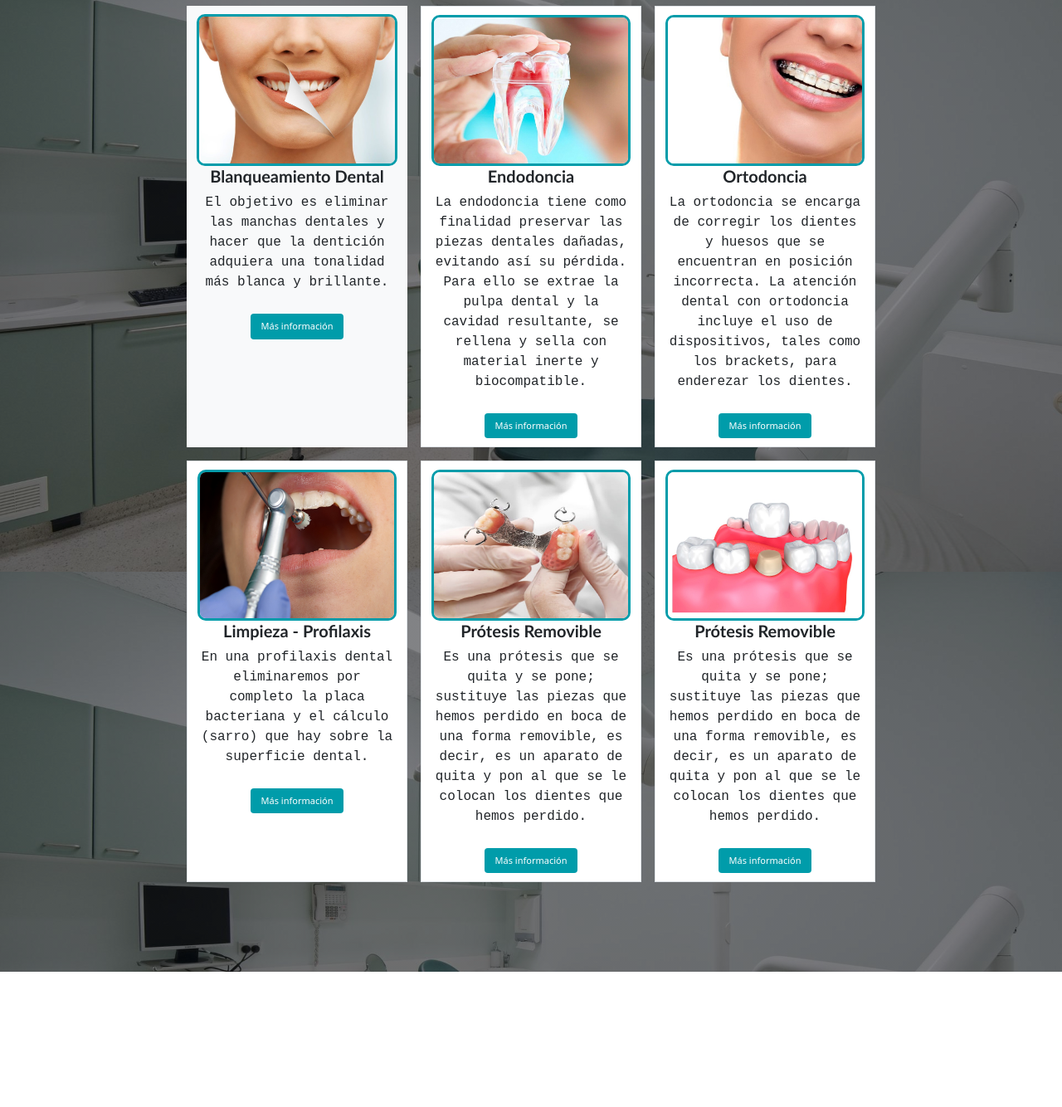
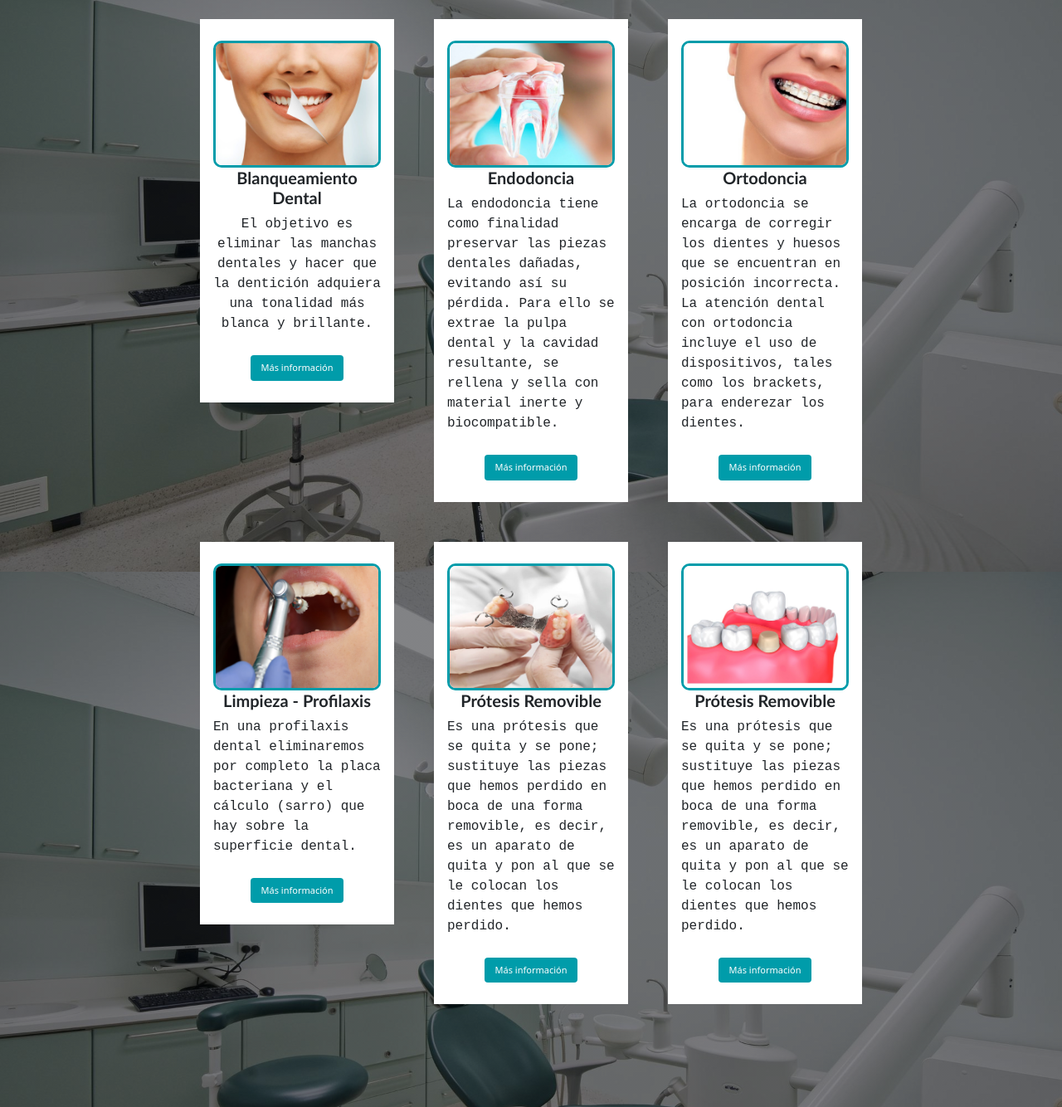
Before and after one commit to Iberson-AndSil/RubioOdontologia, a plain HTML site: page tratamientos.html in a window 1280 px wide. Shown: the part 161-1495 px from the top of the page at 83% size. Before the commit the page ends 1332 px from the top, so only its background shows below. Drawn offline with nearby package versions, Linux system fonts and the light colour scheme.

Commit message:
load trataments

```diff
--- a/css/tratamientos.css
+++ b/css/tratamientos.css
@@ -47,6 +47,14 @@
     padding-bottom: 10px;
 }
 
+.margen{
+    padding: 1rem;
+}
+
+.padding{
+    padding: 1rem;
+}
+
 @media (max-width: 576px){
     .margen-pie{
         margin-bottom: 3rem;
--- a/tratamientos.html
+++ b/tratamientos.html
@@ -95,61 +95,92 @@
     <div class="container-fluid image-ini espacio">
         <div class="row margenes-container justify-content-center px-lg-5 mx-lg-5">
 
-            <div class="col-sm-5 col-lg-4 col-xl-3 me-md-2 m-sm-2 text-center bg-light margen-pie">
+            <div class="col-sm-5 col-lg-4 col-xl-3 me-md-2 m-sm-2 margen-pie margen">
+                <div class="bg-white text-center padding">
                     <img class="image-consultorio" src="/images/index/tratamiento-blanqueamiento-dental.jpg" alt="jpg" />
                 <h5 class="estilo-titulo"> <strong>Blanqueamiento Dental</strong> </h5>
-                        <p class="estilo-pie-titulo">El objetivo es eliminar las manchas dentales y hacer que la dentición adquiera una tonalidad más blanca y
+                <p class="estilo-pie-titulo">El objetivo es eliminar las manchas dentales y hacer que la dentición
+                    adquiera una tonalidad más blanca y
                     brillante.</p>
                 <button type="button" class="btn btn-personality presentation" onclick="location.href='/Tocache.html'">
                     Más información
                 </button>
                 </div>
-            <div class="col-sm-5 col-lg-4 col-xl-3 border me-md-2 m-sm-2 text-center bg-white margen-pie">
+            </div>
+
+            <div class="col-sm-5 col-lg-4 col-xl-3 me-md-2 m-sm-2 margen-pie margen">
+
+                <div class="bg-white text-center padding">
                     <img class="image-consultorio" src="/images/index/tratamiento-endodoncia.jpg" alt="jpg" />
                 <h5 class="estilo-titulo"> <strong>Endodoncia</strong> </h5>
-                        <p class="estilo-pie-titulo">La endodoncia tiene como finalidad preservar las piezas dentales dañadas, evitando así su pérdida.
+                <p class="estilo-pie-titulo text-start">La endodoncia tiene como finalidad preservar las piezas dentales dañadas,
+                    evitando así su pérdida.
                     Para ello se extrae la pulpa dental y la cavidad resultante, se rellena y sella con material inerte
                     y biocompatible.</p>
                 <button type="button" class="btn btn-personality presentation" onclick="location.href='/Tocache.html'">
                     Más información
                 </button>
+
                 </div>
-            <div class="col-sm-5 col-lg-4 col-xl-3 border me-md-2 m-sm-2 text-center bg-white margen-pie">
+            </div>
+
+            <div class="col-sm-5 col-lg-4 col-xl-3 me-md-2 m-sm-2 margen-pie margen">
+                <div class="bg-white text-center padding">
+
                     <img class="image-consultorio" src="/images/index/tratamiento-ortodoncia.jpg" alt="jpg" />
                     <h5 class="estilo-titulo"> <strong>Ortodoncia</strong> </h5>
-                        <p class="estilo-pie-titulo">La ortodoncia se encarga de corregir los dientes y huesos que se encuentran en posición incorrecta.
+                    <p class="estilo-pie-titulo text-start">La ortodoncia se encarga de corregir los dientes y huesos que se
+                        encuentran
+                        en posición incorrecta.
                         La atención dental con ortodoncia incluye el uso de dispositivos, tales como los brackets,
                         para enderezar los dientes. </p>
-                <button type="button" class="btn btn-personality presentation" onclick="location.href='/Tocache.html'">
+                    <button type="button" class="btn btn-personality presentation"
+                        onclick="location.href='/Tocache.html'">
                         Más información
                     </button>
                 </div>
-            <div class="col-sm-5 col-lg-4 col-xl-3 border me-md-2 m-sm-2 text-center bg-white margen-pie">
+            </div>
+
+            <div class="col-sm-5 col-lg-4 col-xl-3 me-md-2 m-sm-2 margen-pie margen">
+                <div class="bg-white text-center padding">
                     <img class="image-consultorio" src="/images/index/tratamiento-profilaxis.png" alt="jpg" />
                     <h5 class="estilo-titulo"> <strong>Limpieza - Profilaxis</strong> </h5>
-                        <p class="estilo-pie-titulo">En una profilaxis dental eliminaremos por completo la placa bacteriana y el cálculo (sarro)
+                    <p class="estilo-pie-titulo text-start">En una profilaxis dental eliminaremos por completo la placa
+                        bacteriana y el cálculo (sarro)
                         que hay sobre la superficie dental.</p>
-                <button type="button" class="btn btn-personality presentation" onclick="location.href='/Tocache.html'">
+                    <button type="button" class="btn btn-personality presentation"
+                        onclick="location.href='/Tocache.html'">
                         Más información
                     </button>
                 </div>
-            <div class="col-sm-5 col-lg-4 col-xl-3 border me-md-2 m-sm-2 text-center bg-white margen-pie">
+            </div>
+            <div class="col-sm-5 col-lg-4 col-xl-3 me-md-2 m-sm-2 margen-pie margen">
+                <div class="bg-white text-center padding">
                     <img class="image-consultorio" src="/images/index/tratamiento-protesis-removible.jpg" alt="jpg" />
                     <h5 class="estilo-titulo"> <strong>Prótesis Removible</strong> </h5>
-                        <p class="estilo-pie-titulo">Es una prótesis que se quita y se pone; sustituye las piezas que hemos perdido en boca de una forma removible,
+                    <p class="estilo-pie-titulo text-start">Es una prótesis que se quita y se pone; sustituye las piezas
+                        que hemos
+                        perdido en boca de una forma removible,
                         es decir, es un aparato de quita y pon al que se le colocan los dientes que hemos perdido.</p>
-                <button type="button" class="btn btn-personality presentation" onclick="location.href='/Tocache.html'">
+                    <button type="button" class="btn btn-personality presentation"
+                        onclick="location.href='/Tocache.html'">
                         Más información
                     </button>
                 </div>
-            <div class="col-sm-5 col-lg-4 col-xl-3 border me-md-2 m-sm-2 text-center bg-white">
+            </div>
+            <div class="col-sm-5 col-lg-4 col-xl-3 me-md-2 m-sm-2 margen">
+                <div class="bg-white text-center padding">
                     <img class="image-consultorio" src="/images/index/tratamientos-coronas-puentes.jpg" alt="jpg" />
                     <h5 class="estilo-titulo"> <strong>Prótesis Removible</strong> </h5>
-                        <p class="estilo-pie-titulo">Es una prótesis que se quita y se pone; sustituye las piezas que hemos perdido en boca de una forma removible,
+                    <p class="estilo-pie-titulo text-start">Es una prótesis que se quita y se pone; sustituye las piezas
+                        que hemos
+                        perdido en boca de una forma removible,
                         es decir, es un aparato de quita y pon al que se le colocan los dientes que hemos perdido.</p>
-                <button type="button" class="btn btn-personality presentation" onclick="location.href='/Tocache.html'">
+                    <button type="button" class="btn btn-personality presentation"
+                        onclick="location.href='/Tocache.html'">
                         Más información
                     </button>
+                </div>
             </div>
         </div>
     </div>
```
Lines whose indentation alone changed are shown as unchanged.
